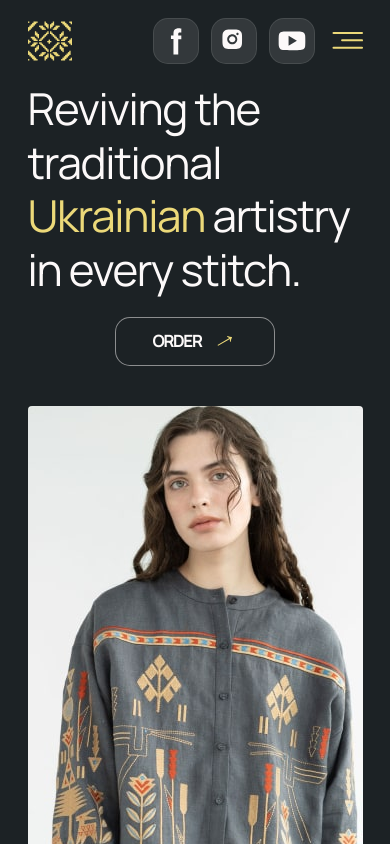
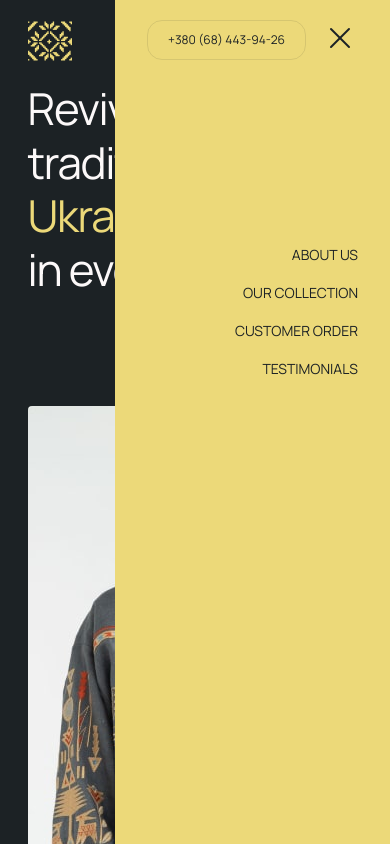
Before and after one commit to Petro-Gunko/project-GOOD_IDEA, a website built with Vite: page src/index.html in a window 390 px wide. Both pictures are taken after a click on the button 338 px from the left and 41 px from the top of the page. Shown: the top 844 px of the page. Built offline with nearby package versions, Linux system fonts and the light colour scheme; files whose address does not match are found by name.

Commit message:
mobile menu-js

```diff
--- a/src/css/header.css
+++ b/src/css/header.css
@@ -170,9 +170,9 @@
   top: 0;
   right: 0;
   height: 100%;
-  opacity: 0;
-  visibility: hidden;
-  pointer-events: none;
+  /* opacity: 1;
+  visibility: visible;
+  pointer-events: none; */
   background-image: url(/img/header/ornament-mob-menu.png);
   background-position: 50% 570px;
   background-repeat: no-repeat;
@@ -187,10 +187,10 @@
   padding: 20px 32px;
 }
 
-.is-open {
-  opacity: 1;
-  visibility: visible;
-  pointer-events: auto;
+.is-hidden {
+  opacity: 0;
+  visibility: hidden;
+  pointer-events: none;
 }
 
 .container-top-mobail-menu {
--- /dev/null
+++ b/src/js/modal.js
@@ -0,0 +1,66 @@
+(() => {
+    const refs = {
+    openModalBtn: document.querySelector('[data-modal-open]'),
+    closeModalBtn: document.querySelector('[data-modal-close]'),
+    modal: document.querySelector('[data-modal]'),
+    };
+
+    refs.openModalBtn.addEventListener('click', toggleModal);
+    refs.closeModalBtn.addEventListener('click', toggleModal);
+
+    function toggleModal() {
+        refs.modal.classList.toggle('is-hidden');
+  }
+})();
+
+
+
+
+
+
+
+
+
+
+
+
+
+
+
+
+
+
+// (() => {
+//     const mobileMenu = document.querySelector('.js-menu-container');
+//     const openMenuBtn = document.querySelector('.js-open-menu');
+//     const closeMenuBtn = document.querySelector('.js-close-menu');
+//     const mobileMenuLinks = document.querySelectorAll('.anchor-link');
+
+//     const toggleMenu = () => {
+//       const isMenuOpen = openMenuBtn.getAttribute('aria-expanded') === 'true' || false;
+//       openMenuBtn.setAttribute('aria-expanded', !isMenuOpen);
+//       mobileMenu.classList.toggle('is-open');
+//     };
+
+//     openMenuBtn.addEventListener('click', toggleMenu);
+//     closeMenuBtn.addEventListener('click', toggleMenu);
+
+//     mobileMenuLinks.forEach(link => {
+//       link.addEventListener('click', event => {
+//         event.preventDefault();
+//         const targetId = link.getAttribute('href').substring(1);
+//         const targetSection = document.getElementById(targetId);
+
+//         if (targetSection) {
+//           toggleMenu(); // Закрити меню
+//           targetSection.scrollIntoView({ behavior: 'smooth' }); // Прокрутити до секції
+//         }
+//       });
+//     });
+
+//     window.matchMedia('(min-width: 768px)').addEventListener('change', e => {
+//       if (!e.matches) return;
+//       mobileMenu.classList.remove('is-open');
+//       openMenuBtn.setAttribute('aria-expanded', false);
+//     });
+//   })();
--- a/src/main.js
+++ b/src/main.js
@@ -0,0 +1 @@
+import "./js/modal";
--- a/src/partials/about-us.html
+++ b/src/partials/about-us.html
@@ -1,9 +1,9 @@
 <!----------- About Us-------------->
 
-<section class="about-us-section container">
+<section class="about-us-section container" id="about-us">
   <div class="about-us-container">
     <div class="about-us-descr">
-      <h2 class="about-us" id="about-us">About Us</h2>
+      <h2 class="about-us">About Us</h2>
       <ul class="about-us-list">
         <li class="about-us-item">
           <p class="about-us-text">
--- a/src/partials/header.html
+++ b/src/partials/header.html
@@ -49,7 +49,7 @@
         </li>
       </ul>
 
-      <button class="open-mobile-menu-btn" type="button">
+      <button class="open-mobile-menu-btn" type="button" data-modal-open>
         <svg
           class="open-mobile-menu-icon"
           width="36"
@@ -63,7 +63,7 @@
 
     <!-- mobail menu -->
 
-    <div class="mobile-menu">
+    <div class="mobile-menu is-hidden" data-modal>
       <div class="container-mob-menu">
         <div class="container-top-mobail-menu">
           <address class="contacts-mobile-menu">
@@ -72,7 +72,7 @@
             >
           </address>
 
-          <button class="btn-mobaile-close" type="button">
+          <button class="btn-mobaile-close" type="button" data-modal-close>
             <svg class="img-btn-mobaile" width="36" height="36">
               <use href="/img/header/icons.svg#icon-x"></use>
             </svg>
@@ -80,16 +80,16 @@
         </div>
 
         <ul class="list-main-mobile-menu">
-          <li class="item-list-mobile-menu">
+          <li class="item-list-mobile-menu" href="#about-us">
             <a class="link-mobile-menu current" href="">About us</a>
           </li>
-          <li class="item-list-mobile-menu">
+          <li class="item-list-mobile-menu" href="#our-collection">
             <a class="link-mobile-menu" href="">Our collection</a>
           </li>
-          <li class="item-list-mobile-menu">
+          <li class="item-list-mobile-menu" href="#customer-order">
             <a class="link-mobile-menu" href="">CUSTOMER ORDER</a>
           </li>
-          <li class="item-list-mobile-menu">
+          <li class="item-list-mobile-menu" href="#testimonials-title">
             <a class="link-mobile-menu" href="">TEstimonials</a>
           </li>
         </ul>
```
